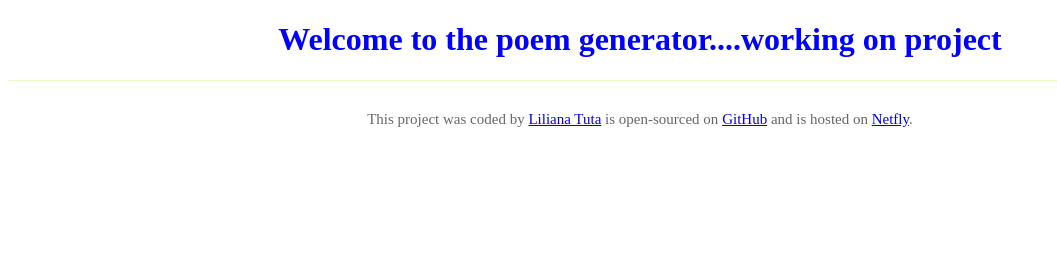
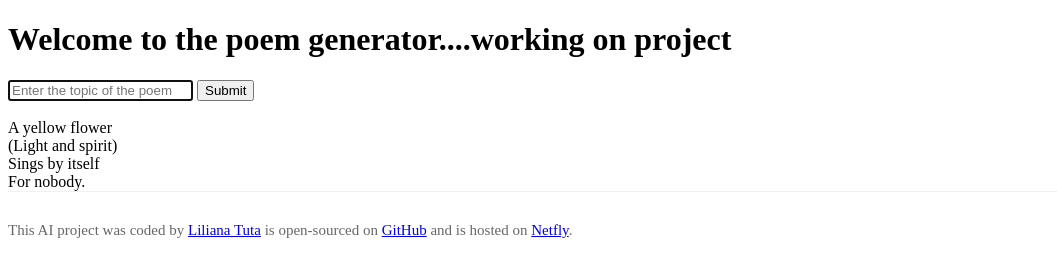
Before and after one commit to lilianatutza/AI-Poem, a plain HTML site: page index.html in a window 1280 px wide. Shown: the whole page, without its empty margins (0-1057 px from the left). Drawn offline with Linux system fonts and the light colour scheme.

Commit message:
removed the CSS style; added the basic HTML structure

```diff
--- a/index.html
+++ b/index.html
@@ -7,15 +7,39 @@
     <title>AI Poem Generator</title>
   </head>
   <body>
-    <h1>Welcome to the poem generator....working on project</h1>
+    <header>
+      <h1>Welcome to the poem generator....working on project</h1>
+    </header>
+    <main>
+      <form>
+        <input type="text" placeholder="Enter the topic of the poem" autofocus required autocomplete="off"/>
+        <input type="submit">
+      </form>
+      <div>
+      </br>
+        A yellow flower
+    </br>
+(Light and spirit)
+  </br>
+Sings by itself
+</br>
+For nobody.
+</br>
+  </main>
+      </div>
+    </main>
     <footer>
-    This project was coded by
-    <a href="https://github.com/lilianatutza" target="_blank">Liliana Tuta</a>
-    is open-sourced on
-    <a href="https://github.com/lilianatutza/AI-Poem" target="_blank">GitHub</a>
-    and is hosted on
-    <a href="https://poem-generator-ai-style.netlify.app/" target="_blank">Netfly</a>.
-  </footer>
+      This AI project was coded by
+      <a href="https://github.com/lilianatutza" target="_blank">Liliana Tuta</a>
+      is open-sourced on
+      <a href="https://github.com/lilianatutza/AI-Poem" target="_blank"
+        >GitHub</a
+      >
+      and is hosted on
+      <a href="https://poem-generator-ai-style.netlify.app/" target="_blank"
+        >Netfly</a
+      >.
+    </footer>
     <script src="index.js"></script>
   </body>
 </html>
--- a/style.css
+++ b/style.css
@@ -1,12 +1,6 @@
-h1 {
-  color: blue;
-  text-align: center;
-}
-
 footer {
   border-top: 1px solid #e8ffc1;
   padding: 30px 0 0 0;
-  text-align: center;
   font-size: 15px;
   color: rgba(0, 0, 0, 0.6);
 }
```
